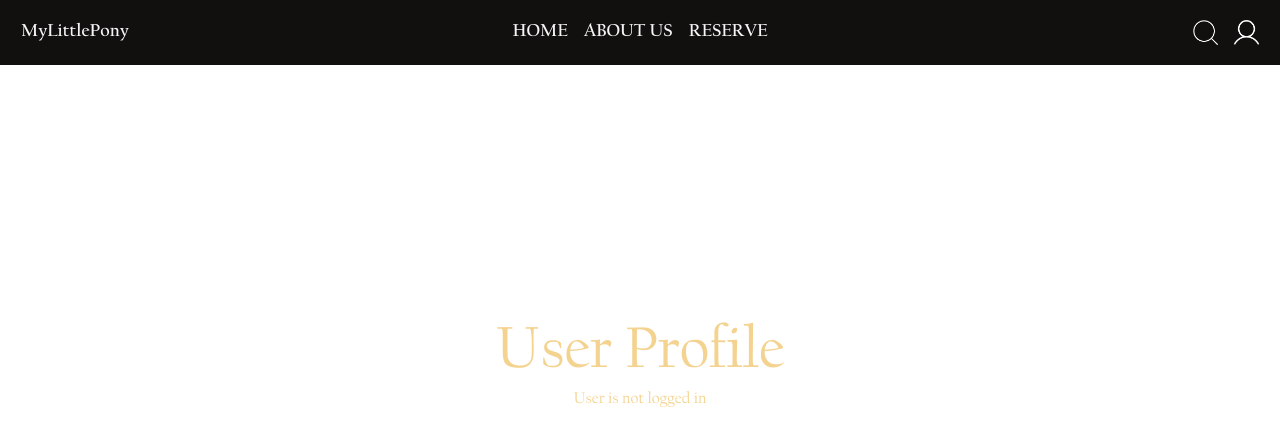
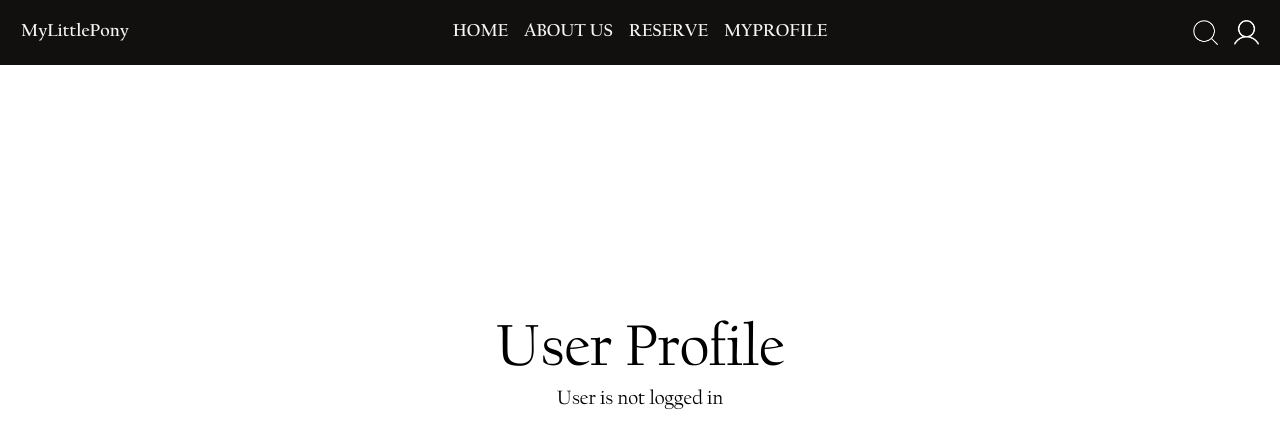
Before and after one commit to 2110503TACEDT66/swdevprac2-project-mylittlepony, a Next.js app: page /myprofile in a window 1280 px wide. Shown: the top 448 px of the page. Built offline with nearby package versions, Linux system fonts and the light colour scheme; no server answers.

Commit message:
MyProfile

```diff
--- a/src/components/TopMenu.tsx
+++ b/src/components/TopMenu.tsx
@@ -14,6 +14,7 @@ export default function TopMenu () {
                 <TopMenuItem title="HOME" pageRef="/"/>
                 <TopMenuItem title="ABOUT US" pageRef="/"/>
                 <TopMenuItem title="RESERVE" pageRef="/"/>
+                <TopMenuItem title="MYPROFILE" pageRef="/myprofile"/>
             </div>
             <div className={styles.containerright}>
                 <TopMenuItem title="explore" pageRef="/restaurant" imgSrc="/img/explore.png"/>
--- a/src/components/UserInfo.tsx
+++ b/src/components/UserInfo.tsx
@@ -12,17 +12,17 @@ export default function UserInfo() {
     return (
         <div>
             <div className={styles.bannerText}>
-                <div className="text-4xl md:text-5xl text-left py lg:text-6xl my-2">
+                <div className="text-4xl md:text-5xl text-left py lg:text-6xl my-2 text-black">
                     User Profile
                 </div>
                 {
-                    session?(<table className="table-auto border-separate border-spacing-2"><tbody>
+                    session?(<table className="table-auto border-separate border-spacing-2 text-black"><tbody>
                         <tr><td>Name</td><td>{session.user?.data.name}</td></tr>
                         <tr><td>Tel</td><td>{session.user?.data.tel}</td></tr>
                         <tr><td>Email</td><td>{session.user?.data.email}</td></tr>
                         <tr><td>Role</td><td>{session.user?.data.role}</td></tr>
                         <tr><td>Member Since</td><td>{createdAt?.toString()}</td></tr>
-                    </tbody></table>):(<div>User is not logged in</div>)
+                    </tbody></table>):(<div className="text-black md:text-xl">User is not logged in</div>)
                 }
             </div>
         </div>
```
Also changed, not shown: src/libs/createReview.tsx (added, +17 -0 lines).
